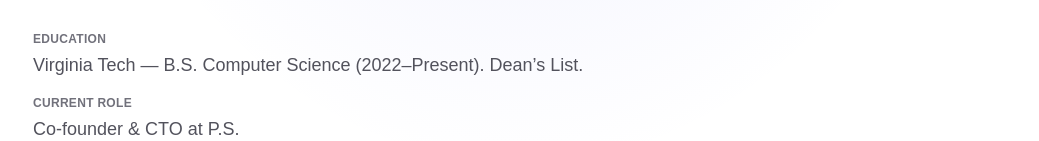
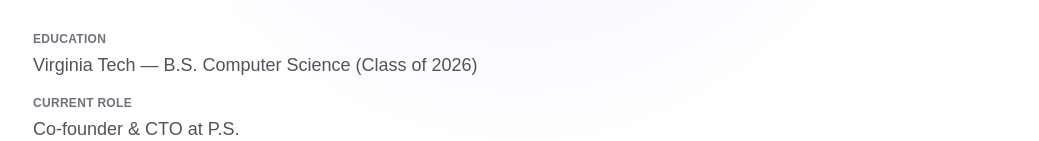
Before and after one commit to teoteo123/theojw-dotcom, a Next.js app: page / in a window 1280 px wide. Shown: the part 183-324 px from the top of the page, without its empty margins (119-1158 px from the left). Built offline with nearby package versions, Linux system fonts and the light colour scheme.

Commit message:
update school section

```diff
--- a/app/page.tsx
+++ b/app/page.tsx
@@ -217,8 +217,7 @@
                 Education
               </div>
               <p className="text-pretty text-base text-zinc-600 sm:text-lg dark:text-zinc-300">
-                Virginia Tech — B.S. Computer Science (2022–Present). Dean’s
-                List.
+                Virginia Tech — B.S. Computer Science (Class of 2026)
               </p>
             </div>
             <div>
```
